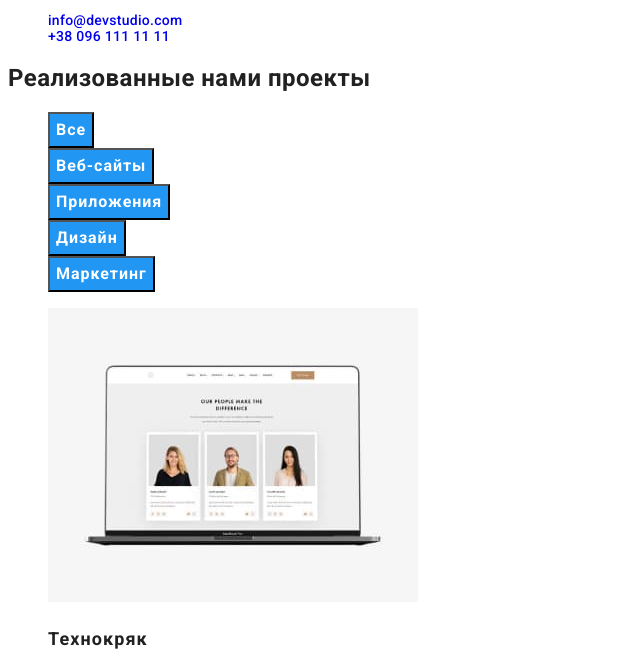
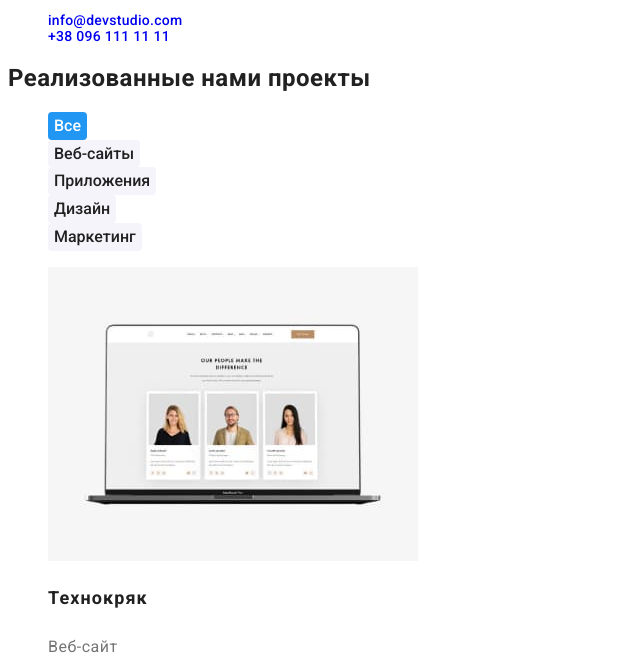
Before and after one commit to iChernomor/goit-markup-hw-02, a plain HTML site: page portfolio.html in a window 1280 px wide. Both pictures are taken after a click on the button "Все". Shown: the part 103-773 px from the top of the page, without its empty margins (0-640 px from the left). Drawn offline with Linux system fonts and the light colour scheme.

Commit message:
+ .filter & filter-hover. кнопки по макету. В root добавил белый. В address убрал курсив

```diff
--- a/css/styles.css
+++ b/css/styles.css
@@ -2,6 +2,7 @@
   --primary-text-color: #212121;
   --secondary-text-color: #757575;
   --font-header-footer: #2f303a;
+  --white-color-text: #ffffff;
 }
 
 body {
@@ -53,7 +54,7 @@ body {
   line-height: 1.19;
 }
 .logo-white {
-  color: #ffffff;
+  color: var(--white-color-text);
   font-family: "Raleway";
   font-weight: 700;
   font-size: 26px;
@@ -107,7 +108,7 @@ body {
   background-color: #2f303a;
 }
 .offer-title {
-  color: #ffffff;
+  color: var(--white-color-text);
   font-weight: 900;
   font-size: 44px;
   line-height: 1.36;
@@ -116,16 +117,12 @@ body {
   text-transform: uppercase;
 }
 /* Button */
-.buttonhover :hover,
-:focus {
-  color: #2196f3;
-  outline: 0;
-  outline-offset: 0;
-}
 .button {
-  color: #ffffff;
+  color: var(--white-color-text);
   background-color: #2196f3;
   font-family: "Roboto";
+  border-radius: 4px;
+  border: none;
   font-weight: 700;
   font-size: 16px;
   line-height: 1.88;
@@ -182,9 +179,10 @@ body {
 /* Footer */
 .footer {
   background-color: #2f303a;
+  font-style: normal;
 }
 .footer-address {
-  color: #ffffff;
+  color: var(--white-color-text);
   font-size: 14px;
   line-height: 1.71;
   text-decoration: none;
@@ -197,6 +195,31 @@ body {
 }
 
 /* Portfolio CSS */
+.filter-hover:hover,
+.filter-hover:focus {
+  color: var(--white-color-text);
+  background-color: #2196f3;
+  border: none;
+  font-family: "Roboto";
+  font-weight: 500;
+  font-size: 16px;
+  line-height: 1.62;
+  /* identical to box height, or 162% */
+  text-align: center;
+}
+.filter {
+  color: var(--primary-text-color);
+  background-color: #f5f4fa;
+  font-family: "Roboto";
+  border-radius: 4px;
+  border: none;
+  font-weight: 500;
+  font-size: 16px;
+  line-height: 1.62;
+  /* identical to box height, or 162% */
+  text-align: center;
+  cursor: pointer;
+}
 .menu {
   color: var(--primary-text-color);
   font-weight: 500;
--- a/portfolio.html
+++ b/portfolio.html
@@ -34,11 +34,11 @@
         <section class="section">
             <h1>Реализованные нами проекты</h1>
         <ul class="site-contact">
-            <li><button type="button" class="button buttonhover">Все</button></li>
-            <li><button type="button" class="button buttonhover">Веб-сайты</button></li>
-            <li><button type="button" class="button">Приложения</button></li>
-            <li><button type="button" class="button">Дизайн</button></li>
-            <li><button type="button" class="button">Маркетинг</button></li>
+            <li><button type="button" class="filter filter-hover">Все</button></li>
+            <li><button type="button" class="filter filter-hover">Веб-сайты</button></li>
+            <li><button type="button" class="filter filter-hover">Приложения</button></li>
+            <li><button type="button" class="filter filter-hover">Дизайн</button></li>
+            <li><button type="button" class="filter filter-hover">Маркетинг</button></li>
         </ul>
             <ul class="card">
                 <li>
@@ -91,7 +91,7 @@
     </main>
 
     <!--Футер-->
-    <footer>
+    <footer class="footer">
         <a href="./index.html" class="logo noline"><span class="logo-blue">Web</span> <span class="logo-white">Studio</span></a>
         <address>
             <ul class="footer link">
```
Also changed, not shown: index.html (+1 -1 lines).
